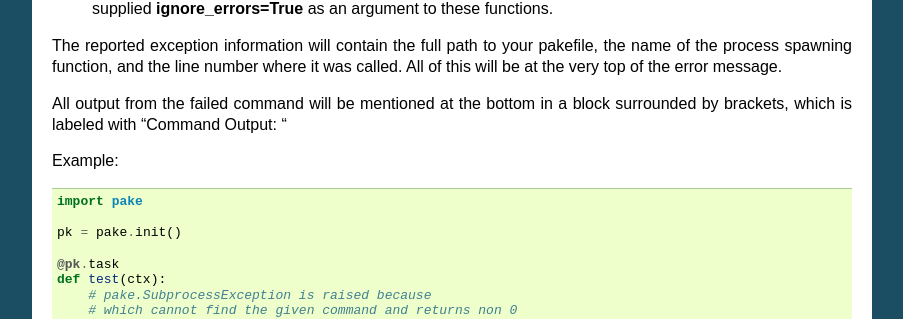
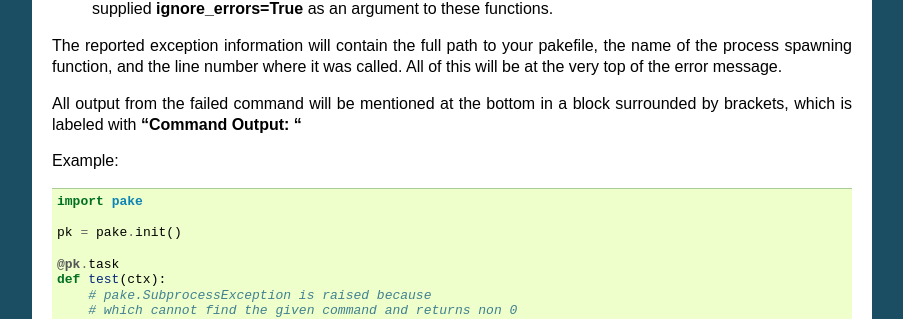
Before and after one commit to Teriks/pake, a Sphinx documentation site: the page built from docs/source/taskexceptions.rst, in a window 1280 px wide and 900 px high, scrolled down 2021 px. Shown: the part 165-484 px from the top of the window, without its empty margins (198-1101 px from the left). Built offline with Sphinx 7.4.7, drawn with Linux system fonts in a browser that asks for light colours.

Commit message:
Small formatting change in task exceptions doc page

```diff
--- a/docs/source/taskexceptions.rst
+++ b/docs/source/taskexceptions.rst
@@ -146,7 +146,7 @@ spawning function, and the line number where it was called.  All of this will be
 error message.
 
 All output from the failed command will be mentioned at the bottom in a block surrounded by brackets,
-which is labeled with "Command Output: "
+which is labeled with **"Command Output: "**
 
 
 Example:
```
